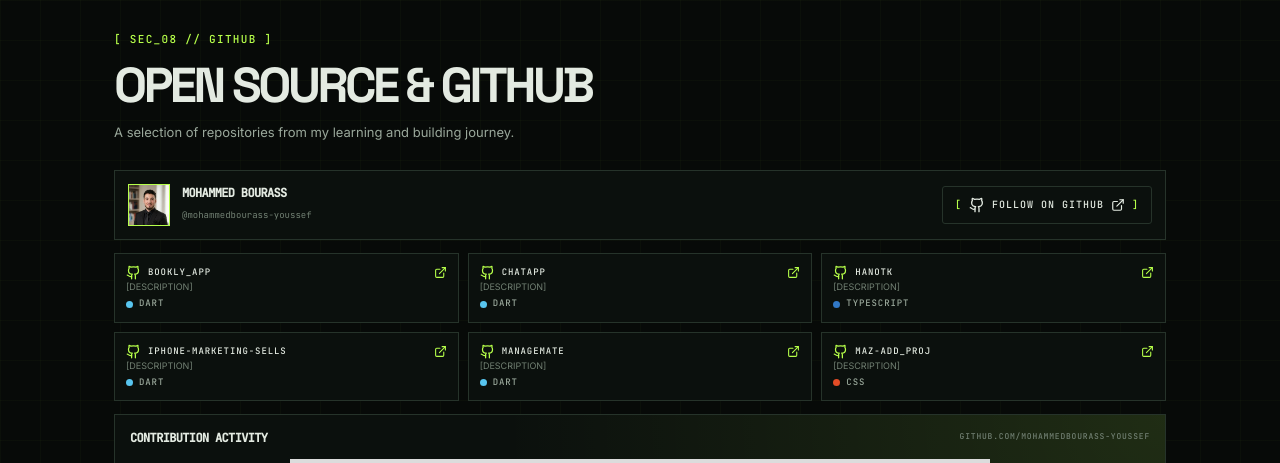
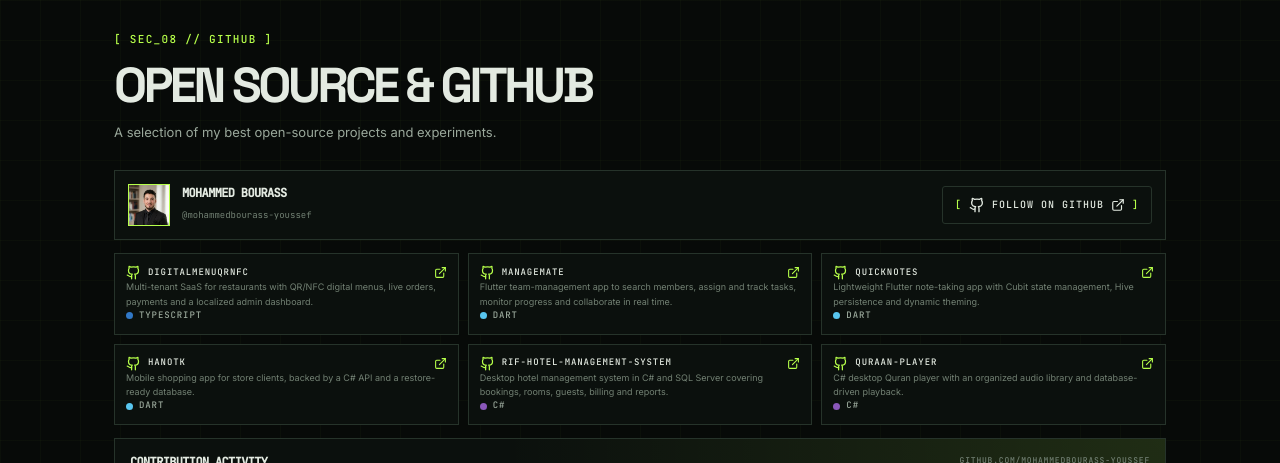
Before and after one commit to mohammedbourass-youssef/MyPortfolio, a React (Vite) app: page / in a window 1280 px wide. Shown: the part 7440-7903 px from the top of the page. Built offline with nearby package versions, Linux system fonts and the light colour scheme; no server answers; grey boxes are pictures that could not be loaded.

Commit message:
feat: feature best open-source repositories

```diff
--- a/src/components/github/GithubActivitySection.tsx
+++ b/src/components/github/GithubActivitySection.tsx
@@ -75,9 +75,9 @@ export default function GithubActivitySection({ lang }: { lang: Lang; t: T }) {
         </div>}
       </div>
     </div>
-    <div className="github-latest-head"><h3>{lang==='ar'?'???? ????????':lang==='fr'?'Derniers projets':'Latest projects'}</h3></div>
+    <div className="github-latest-head"><h3>{lang==='ar'?'أفضل المشاريع مفتوحة المصدر':lang==='fr'?'Meilleurs projets open source':'Best open source'}</h3></div>
     <div className="github-latest-grid">
-      {isLoading && !data ? Array.from({length:6}).map((_,i)=><div className="github-skeleton-repo" key={i} aria-hidden/>) : data?.latestRepos.map(repo => <a className="github-repo-card" href={repo.html_url} target="_blank" rel="noreferrer" key={repo.id} aria-label={`Open ${repo.name} on GitHub`}><div className="github-repo-head"><Github size={16}/><strong>{repo.name}</strong><ExternalLink size={13}/></div><p>{repo.description || '?'}</p><div className="github-repo-meta"><span className="github-repo-lang">{repo.language && <i style={{background:getColor(repo.language)}}/>}{repo.language || '?'}</span><span><Star size={12}/>{repo.stargazers_count}</span><span><GitFork size={12}/>{repo.forks_count}</span><span className="github-repo-time">{timeAgo(repo.pushed_at)}</span></div></a>)}
+      {isLoading && !data ? Array.from({length:6}).map((_,i)=><div className="github-skeleton-repo" key={i} aria-hidden/>) : data?.bestRepos.map(repo => <a className="github-repo-card" href={repo.html_url} target="_blank" rel="noreferrer" key={repo.id} aria-label={`Open ${repo.name} on GitHub`}><div className="github-repo-head"><Github size={16}/><strong>{repo.name}</strong><ExternalLink size={13}/></div><p>{repo.description || '?'}</p><div className="github-repo-meta"><span className="github-repo-lang">{repo.language && <i style={{background:getColor(repo.language)}}/>}{repo.language || '?'}</span><span><Star size={12}/>{repo.stargazers_count}</span><span><GitFork size={12}/>{repo.forks_count}</span><span className="github-repo-time">{timeAgo(repo.pushed_at)}</span></div></a>)}
     </div>
     {isError && data && <div className="github-error"><span>Failed to refresh latest data.</span><button className="button button-outline" onClick={()=>refetch()}>{lang==='ar'?'????? ????????':lang==='fr'?'R?essayer':'Retry'}</button></div>}
     <div className="github-view-all"><a className="button button-primary" href="https://github.com/mohammedbourass-youssef" target="_blank" rel="noreferrer"><Github size={16}/>{lang==='ar'?'??? ??? GitHub':lang==='fr'?'Voir sur GitHub':'View on GitHub'}<ExternalLink size={14}/></a></div>
--- a/src/data/github.ts
+++ b/src/data/github.ts
@@ -1,3 +1,12 @@
 export type Repository = { name: string; description: string; language: string; url: string }
-const names = ['Bookly_App','chatApp','Hanotk','iphone-marketing-sells','ManageMate','Maz-Add_Proj','MiniPortfolio','QuickNotes','QURAAN-PLAYER','Snack-X-Menu-Admin','vendor-haven-04','VisionGuard','MyFirstWebProject_SCESSORS_ROCK_PAPER','Rif-Hotel-Management-System']
-export const repositories: Repository[] = names.map((name, i) => ({ name, description: '[DESCRIPTION]', language: i===2||i===8||i===11?'TypeScript':i===6||i===15?'C#':i===5?'CSS':'Dart', url: `https://github.com/mohammedbourass-youssef/${name}` }))
+
+export const repositories: Repository[] = [
+  { name: 'DigitalMenuQrNFC', description: 'Multi-tenant SaaS for restaurants with QR/NFC digital menus, live orders, payments and a localized admin dashboard.', language: 'TypeScript', url: 'https://github.com/mohammedbourass-youssef/DigitalMenuQrNFC' },
+  { name: 'ManageMate', description: 'Flutter team-management app to search members, assign and track tasks, monitor progress and collaborate in real time.', language: 'Dart', url: 'https://github.com/mohammedbourass-youssef/ManageMate' },
+  { name: 'QuickNotes', description: 'Lightweight Flutter note-taking app with Cubit state management, Hive persistence and dynamic theming.', language: 'Dart', url: 'https://github.com/mohammedbourass-youssef/QuickNotes' },
+  { name: 'Hanotk', description: 'Mobile shopping app for store clients, backed by a C# API and a restore-ready database.', language: 'Dart', url: 'https://github.com/mohammedbourass-youssef/Hanotk' },
+  { name: 'Rif-Hotel-Management-System', description: 'Desktop hotel management system in C# and SQL Server covering bookings, rooms, guests, billing and reports.', language: 'C#', url: 'https://github.com/mohammedbourass-youssef/Rif-Hotel-Management-System' },
+  { name: 'QURAAN-PLAYER', description: 'C# desktop Quran player with an organized audio library and database-driven playback.', language: 'C#', url: 'https://github.com/mohammedbourass-youssef/QURAAN-PLAYER' },
+]
+
+export const bestRepositoryNames = repositories.map(repo => repo.name)
--- a/src/i18n/ar.json
+++ b/src/i18n/ar.json
@@ -12,7 +12,7 @@
   "projects": { "title": "مشاريع مختارة", "subtitle": "منتجات وأنظمة صُممت لتلبية احتياجات واقعية.", "all": "الكل", "backend": "الخلفية وSaaS", "web": "الويب", "mobile": "الهاتف", "desktop": "الحاسوب", "early": "مشاريع البداية", "details": "تفاصيل المشروع", "role": "الدور", "highlights": "أبرز المزايا", "github": "GitHub", "live": "الموقع", "video": "شاهد العرض", "inProgress": "قيد التطوير", "private": "خاص", "demo": "عرض", "liveStatus": "متاح", "close": "إغلاق تفاصيل المشروع" },
   "journey": { "title": "JOURNEY // تاريخ المسيرة", "subtitle": "من أولى الخوارزميات على الورق إلى أنظمة تخدم أعمالاً حقيقية." },
   "certificates": { "title": "الشهادات", "subtitle": "الدورات والشهادات التي حصلت عليها خلال مسيرتي.", "empty": "ستظهر الشهادات هنا بعد إضافتها.", "view": "عرض", "download": "تنزيل", "open": "فتح في علامة تبويب جديدة", "verify": "التحقق من الشهادة", "close": "إغلاق عارض الشهادة", "preview": "معاينة الشهادة" },
-  "github": { "title": "GitHub والمشاريع المفتوحة", "subtitle": "مجموعة من المستودعات التي توثق رحلة التعلم والبناء.", "follow": "تابعني على GitHub", "contributions": "نشاط المساهمات", "fallback": "تعذر تحميل مخطط المساهمات" },
+  "github": { "title": "GitHub والمشاريع المفتوحة", "subtitle": "مجموعة مختارة من أفضل مشاريعي مفتوحة المصدر.", "follow": "تابعني على GitHub", "contributions": "نشاط المساهمات", "fallback": "تعذر تحميل مخطط المساهمات" },
   "experience": { "title": "الخبرة والتعليم", "work": "الخبرة", "education": "التعليم" },
   "contact": { "eyebrow": "لنبنِ شيئاً مفيداً معاً", "title": "لنتحدث.", "text": "لديكم مشروع أو فرصة تدريب أو فكرة تستحق النقاش؟ يسعدني التواصل معكم.", "email": "البريد الإلكتروني", "phone": "الهاتف / واتساب", "linkedin": "LinkedIn", "github": "GitHub", "telegram": "Telegram", "instagram": "Instagram", "youtube": "YouTube", "mostaql": "مستقل", "workana": "Workana", "copy": "نسخ البريد", "copied": "تم نسخ البريد الإلكتروني" },
   "footer": { "built": "بُني باستخدام React", "availability": "متاح: PFE • عمل حر • CDI • CDD • تعاون", "top": "العودة إلى الأعلى" },
--- a/src/i18n/en.json
+++ b/src/i18n/en.json
@@ -12,7 +12,7 @@
   "projects": { "title": "Selected projects", "subtitle": "Products and systems built for real workflows.", "all": "All", "backend": "Backend & SaaS", "web": "Web", "mobile": "Mobile", "desktop": "Desktop", "early": "Early projects", "details": "Project details", "role": "Role", "highlights": "Highlights", "github": "GitHub", "live": "Live site", "video": "Watch demo", "inProgress": "In progress", "private": "Private", "demo": "Demo", "liveStatus": "Live", "close": "Close project details" },
   "journey": { "title": "JOURNEY // HISTORY", "subtitle": "From first algorithms on paper to systems serving real businesses." },
   "certificates": { "title": "Certificates", "subtitle": "Courses and credentials along the way.", "empty": "Certificates will appear here once added.", "view": "View", "download": "Download", "open": "Open in new tab", "verify": "Verify certificate", "close": "Close certificate viewer", "preview": "Certificate preview" },
-  "github": { "title": "Open source & GitHub", "subtitle": "A selection of repositories from my learning and building journey.", "follow": "Follow on GitHub", "contributions": "Contribution activity", "fallback": "Contribution chart unavailable" },
+  "github": { "title": "Open source & GitHub", "subtitle": "A selection of my best open-source projects and experiments.", "follow": "Follow on GitHub", "contributions": "Contribution activity", "fallback": "Contribution chart unavailable" },
   "experience": { "title": "Experience & education", "work": "Experience", "education": "Education" },
   "contact": { "eyebrow": "LET’S BUILD SOMETHING USEFUL", "title": "Let's talk.", "text": "Have a project, internship opportunity, or an idea to explore? I’d be glad to hear from you.", "email": "Email", "phone": "Phone / WhatsApp", "linkedin": "LinkedIn", "github": "GitHub", "telegram": "Telegram", "instagram": "Instagram", "youtube": "YouTube", "mostaql": "Mostaql", "workana": "Workana", "copy": "Copy email", "copied": "Email copied to clipboard" },
   "footer": { "built": "Built with React", "availability": "OPEN: PFE • FREELANCE • CDI • CDD • COLLABORATIONS", "top": "Back to top" },
--- a/src/i18n/fr.json
+++ b/src/i18n/fr.json
@@ -12,7 +12,7 @@
   "projects": { "title": "Projets sélectionnés", "subtitle": "Des produits et systèmes conçus pour des besoins concrets.", "all": "Tous", "backend": "Backend & SaaS", "web": "Web", "mobile": "Mobile", "desktop": "Desktop", "early": "Premiers projets", "details": "Détails du projet", "role": "Rôle", "highlights": "Points clés", "github": "GitHub", "live": "Site en ligne", "video": "Voir la démo", "inProgress": "En cours", "private": "Privé", "demo": "Démo", "liveStatus": "En ligne", "close": "Fermer les détails" },
   "journey": { "title": "JOURNEY // HISTOIRE", "subtitle": "Des premiers algorithmes sur papier aux systèmes utilisés par des entreprises." },
   "certificates": { "title": "Certificats", "subtitle": "Formations et attestations obtenues au fil du parcours.", "empty": "Les certificats apparaîtront ici une fois ajoutés.", "view": "Voir", "download": "Télécharger", "open": "Ouvrir dans un nouvel onglet", "verify": "Vérifier le certificat", "close": "Fermer le lecteur de certificat", "preview": "Aperçu du certificat" },
-  "github": { "title": "GitHub & projets open source", "subtitle": "Une sélection de dépôts issus de mon parcours d’apprentissage et de création.", "follow": "Me suivre sur GitHub", "contributions": "Activité de contribution", "fallback": "Graphique de contributions indisponible" },
+  "github": { "title": "GitHub & projets open source", "subtitle": "Une sélection de mes meilleurs projets open source.", "follow": "Me suivre sur GitHub", "contributions": "Activité de contribution", "fallback": "Graphique de contributions indisponible" },
   "experience": { "title": "Expérience & formation", "work": "Expérience", "education": "Formation" },
   "contact": { "eyebrow": "CRÉONS QUELQUE CHOSE D’UTILE", "title": "Parlons-en.", "text": "Un projet, une opportunité de stage ou une idée à explorer ? Je serai ravi d’échanger avec vous.", "email": "E-mail", "phone": "Téléphone / WhatsApp", "linkedin": "LinkedIn", "github": "GitHub", "telegram": "Telegram", "instagram": "Instagram", "youtube": "YouTube", "mostaql": "Mostaql", "workana": "Workana", "copy": "Copier l’e-mail", "copied": "E-mail copié" },
   "footer": { "built": "Réalisé avec React", "availability": "DISPONIBLE : PFE • FREELANCE • CDI • CDD • COLLABORATIONS", "top": "Retour en haut" },
--- a/src/types/github.ts
+++ b/src/types/github.ts
@@ -19,6 +19,7 @@ export interface GithubRepo {
   language: string | null
   pushed_at: string
   fork: boolean
+  archived?: boolean
   topics?: string[]
 }
 
@@ -36,5 +37,5 @@ export interface GithubActivityData {
   totalForks: number
   nonForkCount: number
   topLanguages: LanguageStat[]
-  latestRepos: GithubRepo[]
+  bestRepos: GithubRepo[]
 }
```
Also changed, not shown: src/hooks/useGithubActivity.ts (+26 -6 lines).
